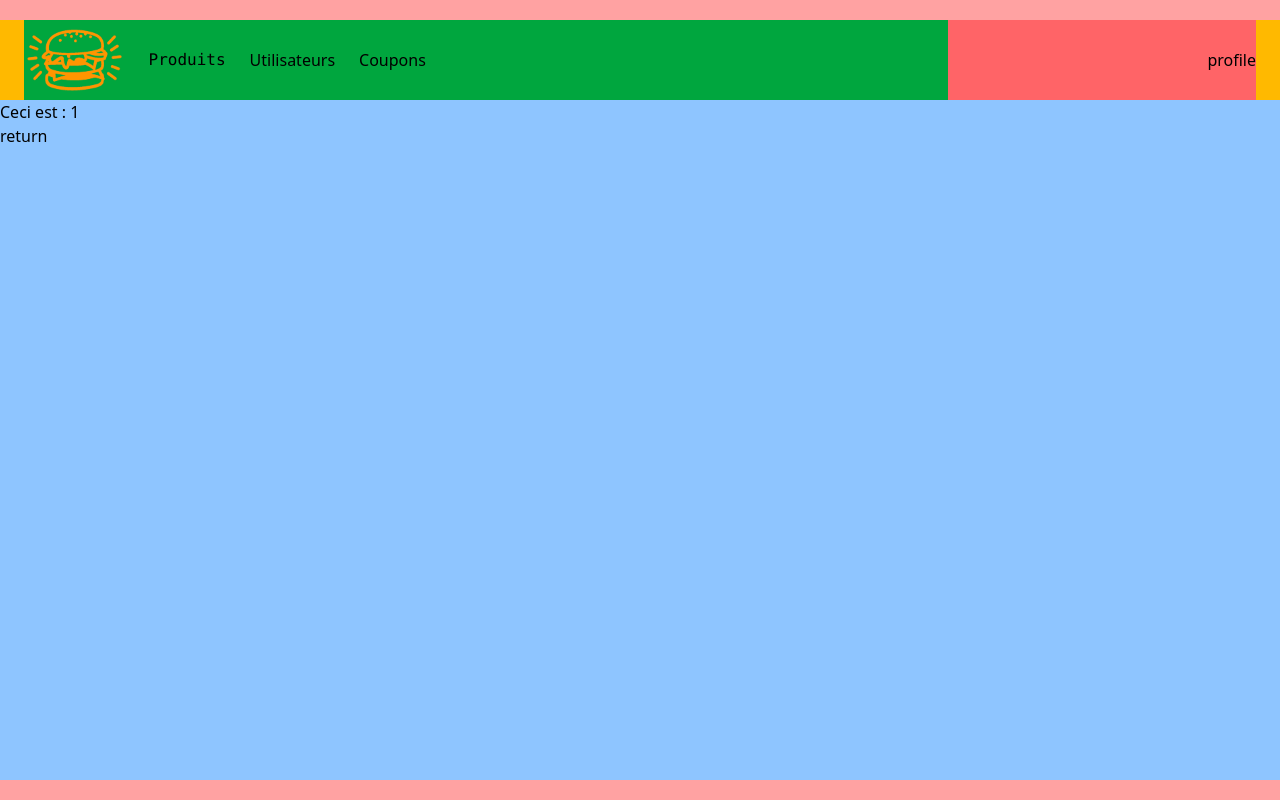
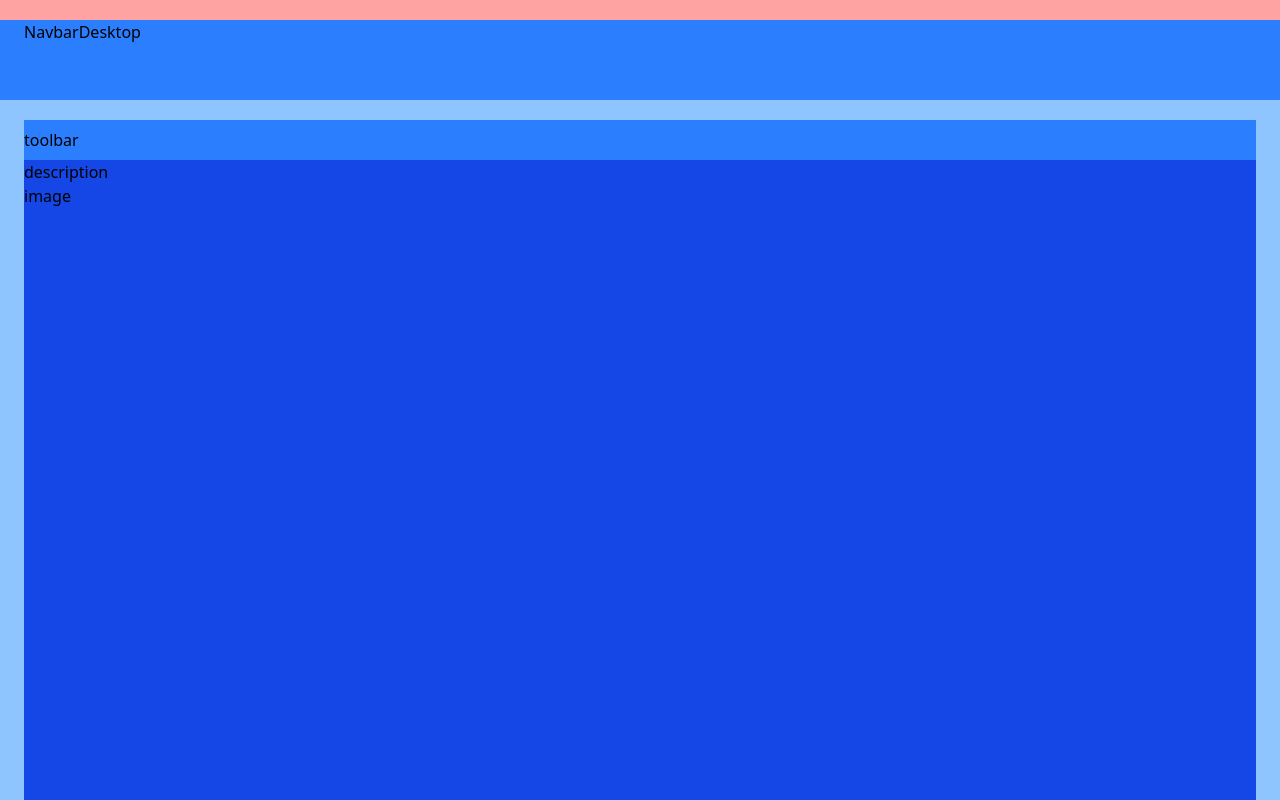
Before and after one commit to lletierce/crazee-burger2-admin, a React (Vite) app: page /produits/1 in a window 1280 px wide. Built offline with nearby package versions, Linux system fonts and the light colour scheme; no server answers; the database is empty; sample sign-in values are in the browser's storage.

Commit message:
🩹 Fix navbar layout  w. others components of the page

```diff
--- a/src/components/layouts/PageLayout.tsx
+++ b/src/components/layouts/PageLayout.tsx
@@ -13,12 +13,11 @@ export default function PageLayout({ children }: PageLayoutProps) {
     <div className="bg-red-300 h-screen flex justify-center items-center">
       <div className="bg-green-600 flex flex-col h-full w-full md:h-[95vh] md:max-w-[1400px] md:mx-auto">
         <Navbar />
-        <div className="bg-blue-300 flex-1 relative">
+        <div className="bg-blue-300 flex-1 relative pt-[10vh] md:pt-0">
           {/* <div className="bg-orange-300 absolute top-0 left-0 h-full">
                         left lateral panel
                 </div> */}
           {children}
-          {/* <button onClick={addProduct}>Ajouter un produit</button> */}
         </div>
       </div>
     </div>
--- a/src/components/pages/ProductPage.tsx
+++ b/src/components/pages/ProductPage.tsx
@@ -16,23 +16,31 @@ export default function ProductPage() {
 
 
   const debug = async () => {
-    if(productId === undefined) {return;}
+    if (productId === undefined) { return; }
     const pdt = await findDocById("products", productId)
     console.log("pdt: ", pdt);
   }
 
   useEffect(() => {
-    debug()
+    // debug()
   }, [])
 
 
   return (
     <PageLayout>
-      <div>
-        <h2>Ceci est : {productId}</h2>
-        <h3>{product.productName}</h3>
-        <button className="cursor-pointer" onClick={() => navigate(`../`)}>return</button>
+      <div className="bg-purple-400 h-full md:mx-6 md:h-[85vh] mt-5">
+        <div className="bg-blue-500 md:h-[5vh] h-[60px] flex items-center">toolbar</div>
+        <div className="bg-blue-700 md:h-[80vh] h-100">
+          <div>description</div>
+          <div>image</div>
+        </div>
       </div>
     </PageLayout>
   )
 }
+
+/*
+<h2>Ceci est : {productId}</h2>
+<h3>{product.productName}</h3>
+<button className="cursor-pointer" onClick={() => navigate(`../`)}>return</button>
+*/
--- a/src/components/pages/ProductsPage.tsx
+++ b/src/components/pages/ProductsPage.tsx
@@ -79,7 +79,8 @@ export default function ProductsPage() {
   // affichage
   return (
     <PageLayout>
-      <div className="w-full p-4 flex flex-col gap-6 md:h-[85vh] md:pr-0 md:overflow-y-scroll md:overflow-hidden">
+      {/* <div className="w-full p-4 flex flex-col gap-6 md:h-[85vh] md:pr-0 md:overflow-y-scroll md:overflow-hidden"> */}
+      <div className="w-full p-4 flex flex-col gap-6 md:h-[85vh] md:pr-0 md:overflow-y-scroll overflow-hidden">
         {/* Grille responsive */}
         <div className="
           grid grid-cols-[repeat(auto-fit,minmax(150px,1fr))]
--- a/src/components/reusable-ui/navbar/Navbar.tsx
+++ b/src/components/reusable-ui/navbar/Navbar.tsx
@@ -4,7 +4,16 @@ import LogoText from '../logo/LogoText'
 
 export default function Navbar() {
     return (
-        <nav className='relative'>
+        <nav>
+            <div className='flex md:hidden bg-red-500 h-[8vh] min-h-[64px] w-full fixed top-0 z-10'>NavbarMobile</div>
+            <div className='hidden md:flex bg-blue-500 h-[10vh] px-6'>NavbarDesktop</div>
+        </nav>
+    )
+}
+
+
+/*
+<nav className='relative'>
             <div className="bg-yellow-400 md:hidden h-[8vh] min-h-[64px] w-full flex flex-row items-center justify-between fixed top-0 right-0 left-0 z-50">
                 <div className="pl-3 flex items-center h-full text-3xl">
                     <MdMenu />
@@ -31,5 +40,4 @@ export default function Navbar() {
                 <div className='bg-red-400 flex justify-end items-center w-1/4'>profile</div>
             </div>
         </nav>
-    )
-}
+*/
```
